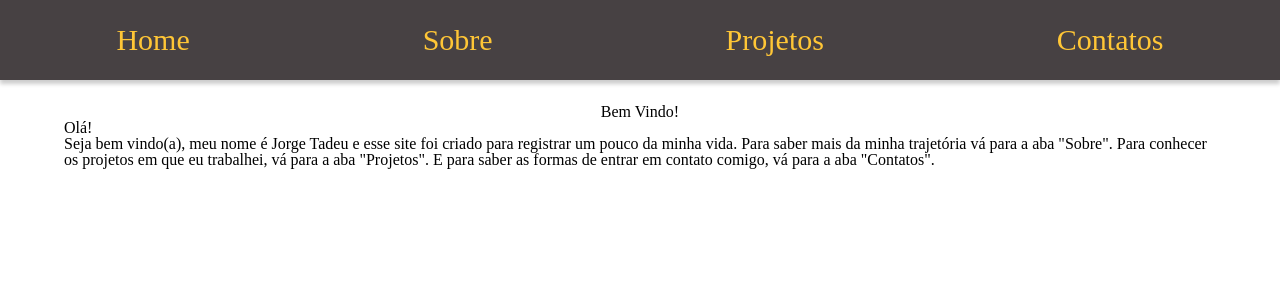
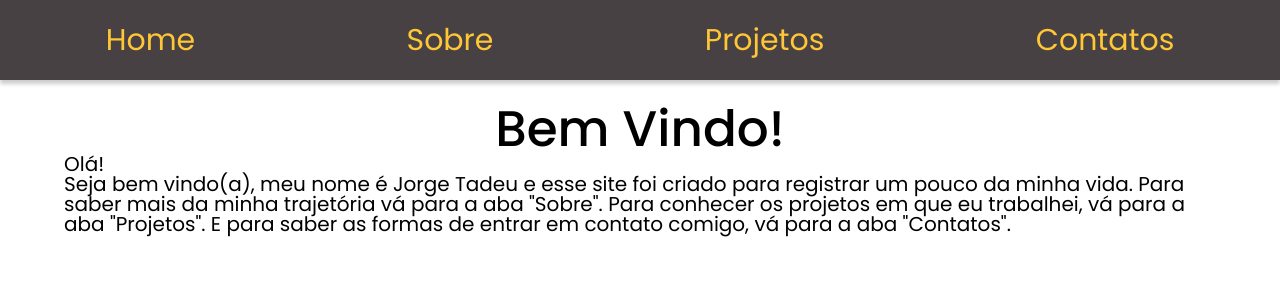
Before and after one commit to JayTStar/my_site, a React (Create React App) app: page / in a window 1280 px wide. Shown: the top 300 px of the page. Built offline with nearby package versions, Linux system fonts and the light colour scheme.

Commit message:
Updating fonts

```diff
--- a/public/index.html
+++ b/public/index.html
@@ -4,9 +4,11 @@
     <meta charset="utf-8" />
     <link rel="icon" href="./favicon.ico" />
     <meta name="viewport" content="width=device-width, initial-scale=1" />
-    <meta name="description" content="Web site created using create-react-app"
-    />
+    <meta name="description" content="Web site created using create-react-app"/>
     <link rel="stylesheet" href="reset.css">
+    <link rel="preconnect" href="https://fonts.googleapis.com">
+    <link rel="preconnect" href="https://fonts.gstatic.com" crossorigin>
+    <link href="https://fonts.googleapis.com/css2?family=Poppins:ital,wght@0,300;0,400;0,500;0,700;0,800;1,300;1,400;1,500;1,700;1,800&display=swap" rel="stylesheet">
     <title>JayTee</title>
   </head>
   <body>
--- a/src/index.css
+++ b/src/index.css
@@ -8,3 +8,15 @@
 
     background-color: white;
 }
+
+h1{
+    font-family: 'Poppins';
+    font-weight: 500;
+    font-size: 50px;
+}
+
+p{
+    font-family: 'Poppins';
+    font-weight: 400;
+    font-size: 20px;
+}
```
